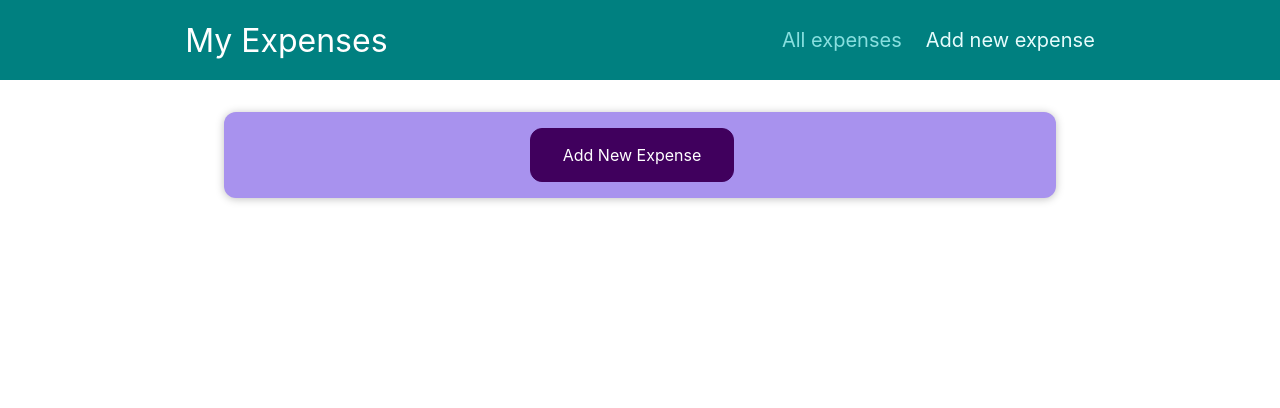
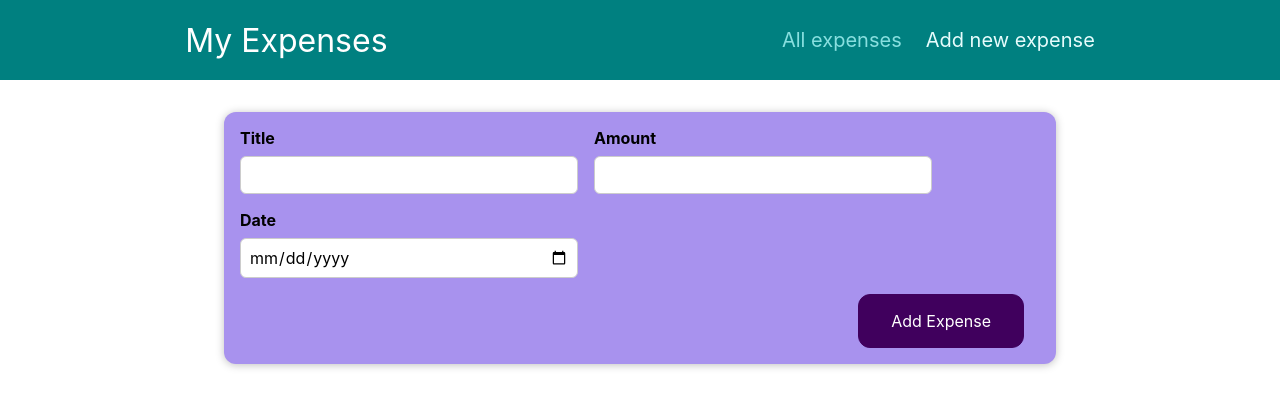
Before and after one commit to xiaotaozi1127/react-my-expense-recorder, a React (Create React App) app: page /new-expense in a window 1280 px wide. Shown: the top 408 px of the page. Built offline with nearby package versions, Linux system fonts and the light colour scheme; no server answers.

Commit message:
redirect to expenses page after submit new expense

```diff
--- a/src/components/NewExpense/ExpenseForm.js
+++ b/src/components/NewExpense/ExpenseForm.js
@@ -1,20 +1,16 @@
 import "./ExpenseForm.css";
-import { useState, useRef } from "react";
+import { useRef } from "react";
 import MyContext from "../../Contexts/MyContext";
 import { useContext } from "react";
+import { useHistory } from "react-router-dom";
 
 function ExpenseForm() {
   const expenseTitleInputRef = useRef();
   const expenseAmountInputRef = useRef();
   const expenseDateInputRef = useRef();
+  const history = useHistory();
 
   const newExpenseCreatedhandler = useContext(MyContext);
-
-  const [displayForm, setDisplayForm] = useState(false);
-
-  const newExpenseClickHandler = () => {
-    setDisplayForm(true);
-  };
 
   const submitHandler = (event) => {
     event.preventDefault();
@@ -27,14 +23,10 @@ function ExpenseForm() {
     expenseTitleInputRef.current.value = "";
     expenseAmountInputRef.current.value = "";
     expenseDateInputRef.current.value = "";
-    setDisplayForm(false);
+    history.push("/expenses");
   };
 
-  const cancelSubmitHandler = () => {
-    setDisplayForm(false);
-  };
-
-  const renderComponent = displayForm ? (
+  const renderComponent =
     <form onSubmit={submitHandler}>
       <div className="new-expense__controls">
         <div className="new-expense__control">
@@ -63,13 +55,9 @@ function ExpenseForm() {
         </div>
       </div>
       <div className="new-expense__actions">
-        <button onClick={cancelSubmitHandler}>Cancel</button>
         <button type="submit">Add Expense</button>
       </div>
-    </form>
-  ) : (
-    <button onClick={newExpenseClickHandler}>Add New Expense</button>
-  );
+    </form>;
 
   return renderComponent;
 }
```
